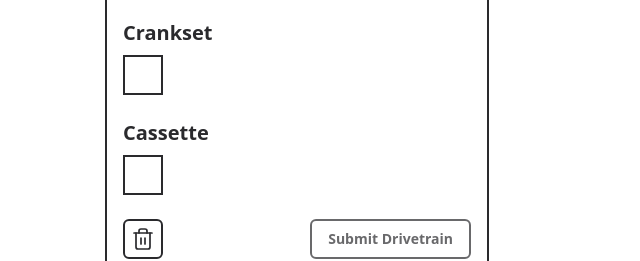
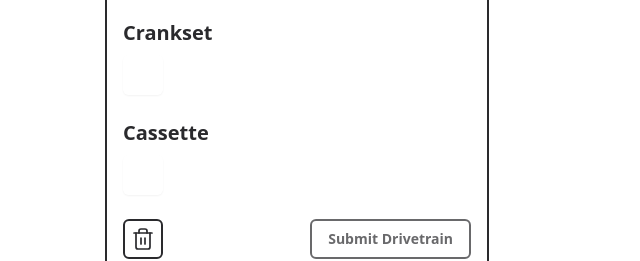
Before and after one commit to dmrtnv/gear-ratios, a React (Vite) app: page / in a window 1280 px wide. Shown: the part 489-750 px from the top of the page, without its empty margins (311-951 px from the left). Built offline with nearby package versions, Linux system fonts and the light colour scheme.

Commit message:
Changed InputSlot styling

```diff
--- a/src/components/CogsInput.tsx
+++ b/src/components/CogsInput.tsx
@@ -159,7 +159,10 @@ function InputSlot({ index, inputRefs, cog, numberOfFilledCogs, maxLength, setCo
       ref={(element) => {
         inputRefs.current[index] = element;
       }}
-      className={cn('hidden h-10 w-10 border-2 text-center font-semibold', index <= numberOfFilledCogs && 'block')}
+      className={cn(
+        'hidden h-10 w-10 rounded-md bg-background/50 text-center font-semibold shadow-sm outline-none',
+        index <= numberOfFilledCogs && 'block',
+      )}
       type='tel'
       pattern='^\d{0,2}$'
       inputMode='numeric'
```
